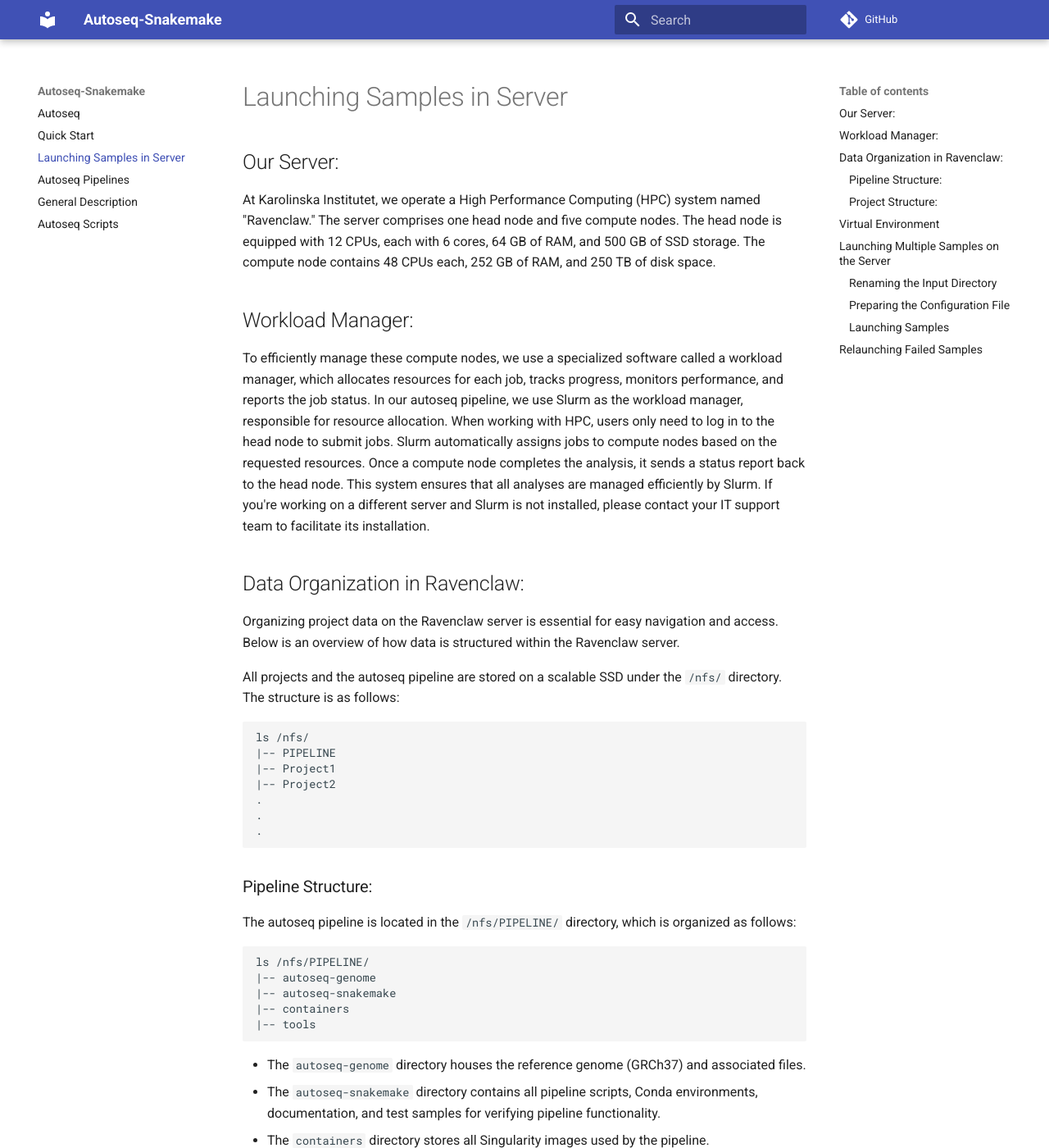
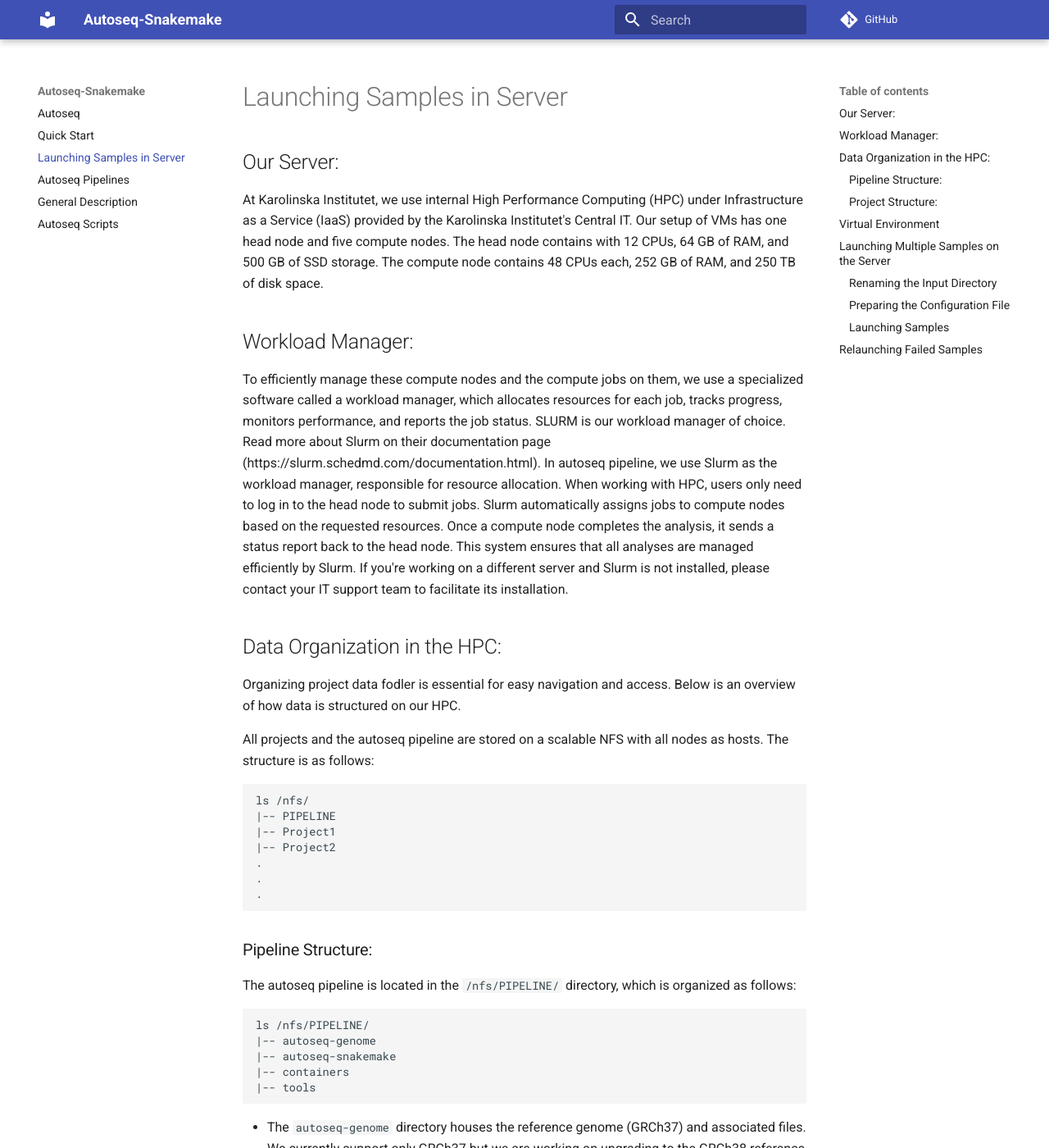
Before and after one commit to ClinSeq/autoseq-snakemake, an MkDocs documentation site: the page built from docs/server_launch.md, in a window 1280 px wide and 1400 px high. Shown: the whole window at 82% size. Built offline with MkDocs 1.6.1 and Material for MkDocs 9.7.7, drawn with Linux system fonts in a browser that asks for light colours; comment, search, counter and statistics services are not loaded; some of the changed text lies outside the part shown.

Commit message:
Update server_launch.md

````diff
--- a/docs/server_launch.md
+++ b/docs/server_launch.md
@@ -1,13 +1,13 @@
 ## Our Server:
-At Karolinska Institutet, we operate a High Performance Computing (HPC) system named "Ravenclaw." The server comprises one head node and five compute nodes. The head node is equipped with 12 CPUs, each with 6 cores, 64 GB of RAM, and 500 GB of SSD storage. The compute node contains 48 CPUs each, 252 GB of RAM, and 250 TB of disk space.
+At Karolinska Institutet, we use internal High Performance Computing (HPC) under Infrastructure as a Service (IaaS) provided by the Karolinska Institutet's Central IT. Our setup of VMs has one head node and five compute nodes. The head node contains with 12 CPUs, 64 GB of RAM, and 500 GB of SSD storage. The compute node contains 48 CPUs each, 252 GB of RAM, and 250 TB of disk space.
 
 ## Workload Manager:
-To efficiently manage these compute nodes, we use a specialized software called a workload manager, which allocates resources for each job, tracks progress, monitors performance, and reports the job status. In our autoseq pipeline, we use Slurm as the workload manager, responsible for resource allocation. When working with HPC, users only need to log in to the head node to submit jobs. Slurm automatically assigns jobs to compute nodes based on the requested resources. Once a compute node completes the analysis, it sends a status report back to the head node. This system ensures that all analyses are managed efficiently by Slurm. If you're working on a different server and Slurm is not installed, please contact your IT support team to facilitate its installation.
+To efficiently manage these compute nodes and the compute jobs on them, we use a specialized software called a workload manager, which allocates resources for each job, tracks progress, monitors performance, and reports the job status. SLURM is our workload manager of choice. Read more about Slurm on their documentation page (https://slurm.schedmd.com/documentation.html). In autoseq pipeline, we use Slurm as the workload manager, responsible for resource allocation. When working with HPC, users only need to log in to the head node to submit jobs. Slurm automatically assigns jobs to compute nodes based on the requested resources. Once a compute node completes the analysis, it sends a status report back to the head node. This system ensures that all analyses are managed efficiently by Slurm. If you're working on a different server and Slurm is not installed, please contact your IT support team to facilitate its installation.
 
-## Data Organization in Ravenclaw:
-Organizing project data on the Ravenclaw server is essential for easy navigation and access. Below is an overview of how data is structured within the Ravenclaw server.
+## Data Organization in the HPC:
+Organizing project data fodler is essential for easy navigation and access. Below is an overview of how data is structured on our HPC.
 
-All projects and the autoseq pipeline are stored on a scalable SSD under the `/nfs/` directory. The structure is as follows:
+All projects and the autoseq pipeline are stored on a scalable NFS with all nodes as hosts. The structure is as follows:
 
 ```
 ls /nfs/
@@ -29,7 +29,7 @@
 |-- tools
 ```
 
-* The `autoseq-genome` directory houses the reference genome (GRCh37) and associated files.
+* The `autoseq-genome` directory houses the reference genome (GRCh37) and associated files. We currently support only GRCh37 but we are working on upgrading to the GRCh38 reference genome.
 * The `autoseq-snakemake` directory contains all pipeline scripts, Conda environments, documentation, and test samples for verifying pipeline functionality.
 * The `containers` directory stores all Singularity images used by the pipeline.
 * The `tool` directory contains additional tools required for the autoseq pipeline.
````
Also changed, not shown: other parts of docs/server_launch.md (+1 -1 lines).
